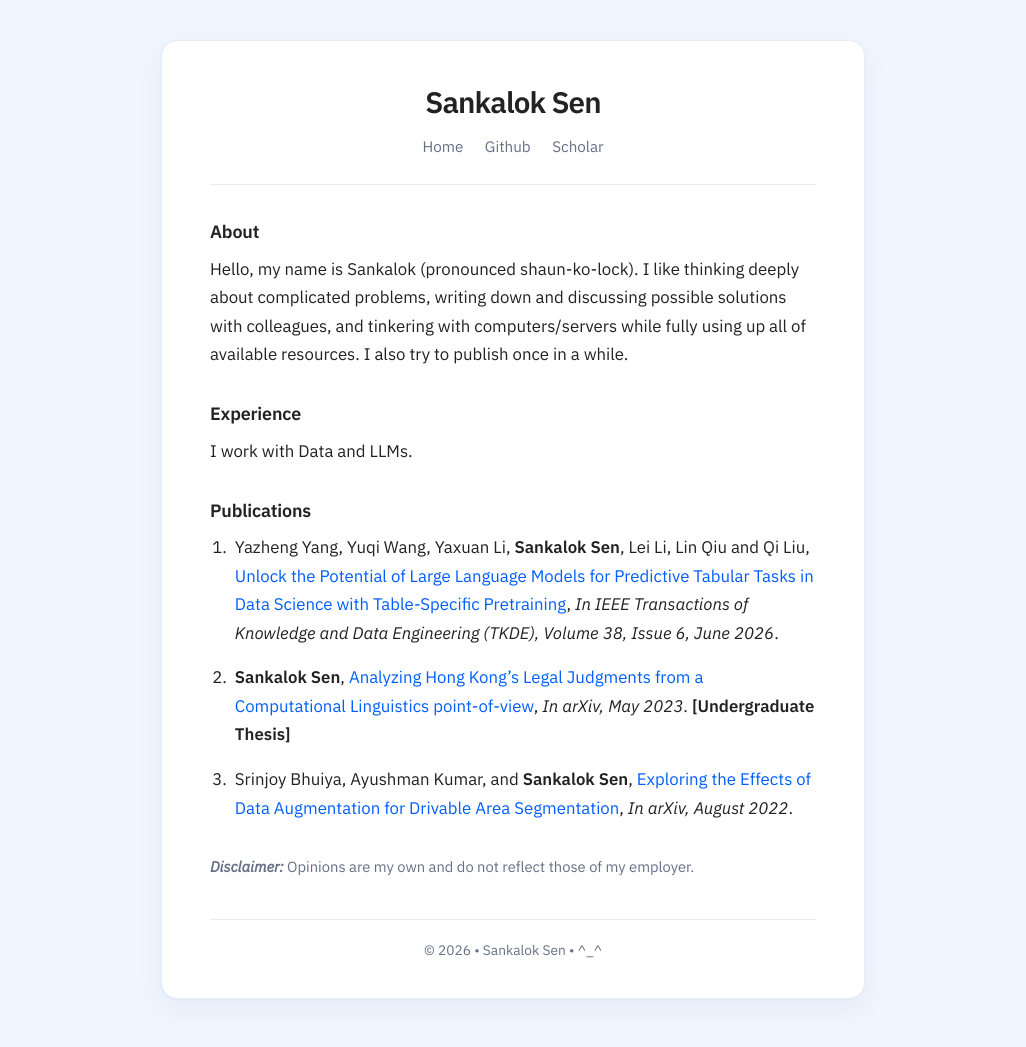
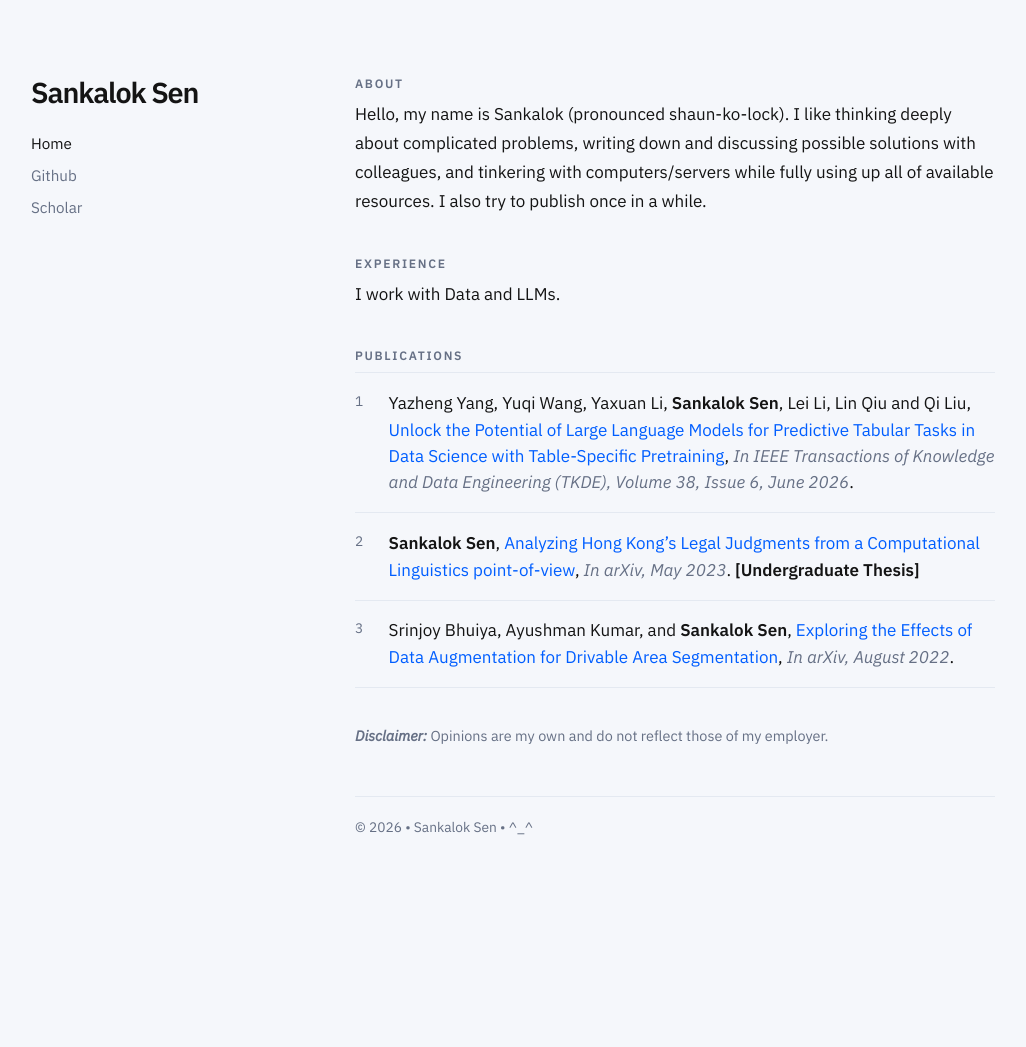
Before and after one commit to sankalok/sankalok.github.io, a Jekyll site: the page built from index.md, in a window 1280 px wide. Shown: the whole page, without its empty margins (127-1153 px from the left). Built offline with Jekyll 4.4.1, drawn with Linux system fonts in a browser that asks for light colours; after the commit the page ends 927 px from its top, so only the background shows below that.

Commit message:
Replace the card layout with a two-column page
Move identity into a sticky sidebar on desktop, stack it on mobile,
and treat publications as hairline rows so the site reads as a
modern-minimal page instead of a padded card.

Co-authored-by: sankaloksen.dbpc <sankaloksen.dbpc@gmail.com>

```diff
--- a/_layouts/default.html
+++ b/_layouts/default.html
@@ -3,7 +3,7 @@
 <head>
     <meta charset="utf-8">
     <meta name="viewport" content="width=device-width, initial-scale=1">
-    <meta name="theme-color" content="#f0f6ff">
+    <meta name="theme-color" content="#f5f7fb">
     <link rel="icon" href="{{ '/assets/favicon.png' | relative_url }}" type="image/png">
     <title>{{ page.title | default: site.title }}</title>
     <link rel="preconnect" href="https://fonts.googleapis.com">
@@ -12,11 +12,11 @@
     <link rel="stylesheet" href="{{ '/assets/css/style.css' | relative_url }}">
 </head>
 <body>
-    <div class="container">
-        <header>
-            <h1>{{ site.title | default: "My Blog" }}</h1>
+    <div class="page">
+        <header class="site-header">
+            <h1 class="site-title"><a href="{{ '/' | relative_url }}">{{ site.title | default: "My Blog" }}</a></h1>
             <nav>
-                <a href="{{ '/' | relative_url }}">Home</a>
+                <a href="{{ '/' | relative_url }}" aria-current="page">Home</a>
                 <!-- <a href="{{ '/blog/blog_base' | relative_url }}">Blog</a> -->
                 <!-- <a href="{{ '/assets/cv.pdf' | relative_url }}">Resume</a> -->
                 <a href="https://github.com/sankalok">Github</a>
--- a/assets/css/style.css
+++ b/assets/css/style.css
@@ -1,13 +1,13 @@
 :root {
-    --page-bg: #f0f6ff;
-    --card-bg: #ffffff;
-    --text: #222222;
+    --page-bg: #f5f7fb;
+    --text: #141414;
     --text-muted: #667085;
     --link: #005eff;
-    --link-hover: #0047c2;
-    --border: #e6edf5;
-    --max-width: 44rem;
+    --link-hover: #0046c4;
+    --border: #e4e9f1;
     --font: "IBM Plex Sans", system-ui, -apple-system, sans-serif;
+    --measure: 40rem;
+    --rail: 15.5rem;
 }
 
 *,
@@ -18,50 +18,53 @@
 
 html {
     -webkit-text-size-adjust: 100%;
+    color-scheme: light;
 }
 
 body {
     margin: 0;
     min-height: 100vh;
-    background-color: var(--page-bg);
+    background: var(--page-bg);
     color: var(--text);
     font-family: var(--font);
-    font-size: 1.05rem;
+    font-size: 1.0625rem;
     line-height: 1.7;
-    padding: 2.5rem 1.25rem 3rem;
 }
 
-.container {
-    width: 100%;
-    max-width: var(--max-width);
+.page {
+    width: min(68rem, calc(100% - 2.5rem));
     margin: 0 auto;
-    background-color: var(--card-bg);
-    border: 1px solid var(--border);
-    border-radius: 16px;
-    padding: 2.75rem 3rem 2.25rem;
-    box-shadow: 0 1px 2px rgba(20, 48, 90, 0.04), 0 10px 28px rgba(20, 48, 90, 0.05);
+    padding: 2.25rem 0 3.25rem;
 }
 
-header {
-    margin-bottom: 2.25rem;
-    padding-bottom: 1.5rem;
+.site-header {
+    margin-bottom: 2rem;
+    padding-bottom: 1.35rem;
     border-bottom: 1px solid var(--border);
-    text-align: center;
 }
 
-header h1 {
-    margin: 0 0 0.85rem;
-    font-size: 1.85rem;
+.site-title {
+    margin: 0;
+    font-size: 1.8rem;
     font-weight: 600;
-    letter-spacing: -0.03em;
-    line-height: 1.2;
+    letter-spacing: -0.04em;
+    line-height: 1.15;
+}
+
+.site-title a {
+    color: inherit;
+}
+
+.site-title a:hover {
+    color: var(--link);
+    text-decoration: none;
 }
 
 nav {
     display: flex;
-    justify-content: center;
     flex-wrap: wrap;
-    gap: 0.4rem 1.35rem;
+    gap: 0.35rem 1.15rem;
+    margin-top: 0.9rem;
     font-size: 0.95rem;
 }
 
@@ -69,10 +72,13 @@ nav a {
     color: var(--text-muted);
 }
 
+nav a:hover,
+nav a[aria-current="page"] {
+    color: var(--text);
+}
+
 nav a:hover {
-    color: var(--link);
-    text-decoration: underline;
-    text-underline-offset: 0.18em;
+    text-decoration: none;
 }
 
 h1,
@@ -82,10 +88,12 @@ h3 {
 }
 
 .markdown-content h2 {
-    margin: 2.15rem 0 0.7rem;
-    font-size: 1.12rem;
+    margin: 2.5rem 0 0.55rem;
+    font-size: 0.76rem;
     font-weight: 600;
-    letter-spacing: -0.01em;
+    letter-spacing: 0.14em;
+    text-transform: uppercase;
+    color: var(--text-muted);
 }
 
 .markdown-content h2:first-child {
@@ -93,7 +101,7 @@ h3 {
 }
 
 .markdown-content h3 {
-    margin: 1.6rem 0 0.55rem;
+    margin: 1.7rem 0 0.5rem;
     font-size: 1.02rem;
     font-weight: 600;
 }
@@ -115,31 +123,43 @@ a:focus-visible {
     border-radius: 2px;
 }
 
-article {
-    margin-bottom: 3rem;
-}
-
 .markdown-content p {
-    margin: 0 0 1.15rem;
+    margin: 0 0 1.1rem;
 }
 
 .markdown-content p:last-child {
     margin-bottom: 0;
 }
 
-.markdown-content ol,
-.markdown-content ul {
-    margin: 0 0 1.15rem;
-    padding-left: 1.3rem;
+.markdown-content ol {
+    list-style: none;
+    margin: 0;
+    padding: 0;
+    counter-reset: pub;
+    border-top: 1px solid var(--border);
 }
 
-.markdown-content li {
-    margin-bottom: 1rem;
-    padding-left: 0.25rem;
+.markdown-content ol li {
+    counter-increment: pub;
+    position: relative;
+    margin: 0;
+    padding: 1.05rem 0 1.05rem 2.1rem;
+    border-bottom: 1px solid var(--border);
+    line-height: 1.55;
 }
 
-.markdown-content li:last-child {
-    margin-bottom: 0;
+.markdown-content ol li::before {
+    content: counter(pub);
+    position: absolute;
+    left: 0;
+    top: 1.1rem;
+    color: var(--text-muted);
+    font-size: 0.86rem;
+    font-variant-numeric: tabular-nums;
+}
+
+.markdown-content ol li i {
+    color: var(--text-muted);
 }
 
 .markdown-content a {
@@ -147,7 +167,7 @@ article {
 }
 
 .markdown-content pre {
-    background: #f4f7fb;
+    background: #eef2f8;
     padding: 1rem 1.1rem;
     border-radius: 8px;
     overflow-x: auto;
@@ -159,18 +179,17 @@ article {
 }
 
 .markdown-content > p:has(> strong) {
-    margin-top: 2rem;
+    margin-top: 2.25rem;
     color: var(--text-muted);
-    font-size: 0.92rem;
+    font-size: 0.9rem;
 }
 
 footer {
-    margin-top: 2.5rem;
+    margin-top: 2.75rem;
     padding-top: 1.15rem;
     border-top: 1px solid var(--border);
     font-size: 0.86rem;
     color: var(--text-muted);
-    text-align: center;
 }
 
 footer p {
@@ -181,21 +200,48 @@ footer p {
     background: #d7e6ff;
 }
 
-@media (max-width: 720px) {
-    body {
-        padding: 0;
-        font-size: 1.02rem;
+@media (min-width: 840px) {
+    .page {
+        display: grid;
+        grid-template-columns: var(--rail) minmax(0, var(--measure));
+        justify-content: center;
+        column-gap: 4.75rem;
+        padding: 4.75rem 0 5.5rem;
+        align-items: start;
     }
 
-    .container {
+    .site-header {
+        position: sticky;
+        top: 4.75rem;
+        margin: 0;
+        padding: 0;
         border: 0;
-        border-radius: 0;
-        box-shadow: none;
-        min-height: 100vh;
-        padding: 2rem 1.35rem 1.75rem;
     }
 
-    header h1 {
-        font-size: 1.6rem;
+    nav {
+        flex-direction: column;
+        align-items: flex-start;
+        gap: 0.4rem;
+        margin-top: 1.35rem;
+    }
+
+    main {
+        min-width: 0;
+    }
+
+    footer {
+        grid-column: 2;
+        margin-top: 3rem;
     }
 }
+
+@media (max-width: 839px) {
+    .page {
+        width: min(42rem, calc(100% - 2rem));
+        padding: 1.75rem 0 2.5rem;
+    }
+
+    .site-title {
+        font-size: 1.55rem;
+    }
+}
```
Also changed, not shown: _layouts/blog_base.html (+5 -5 lines).
